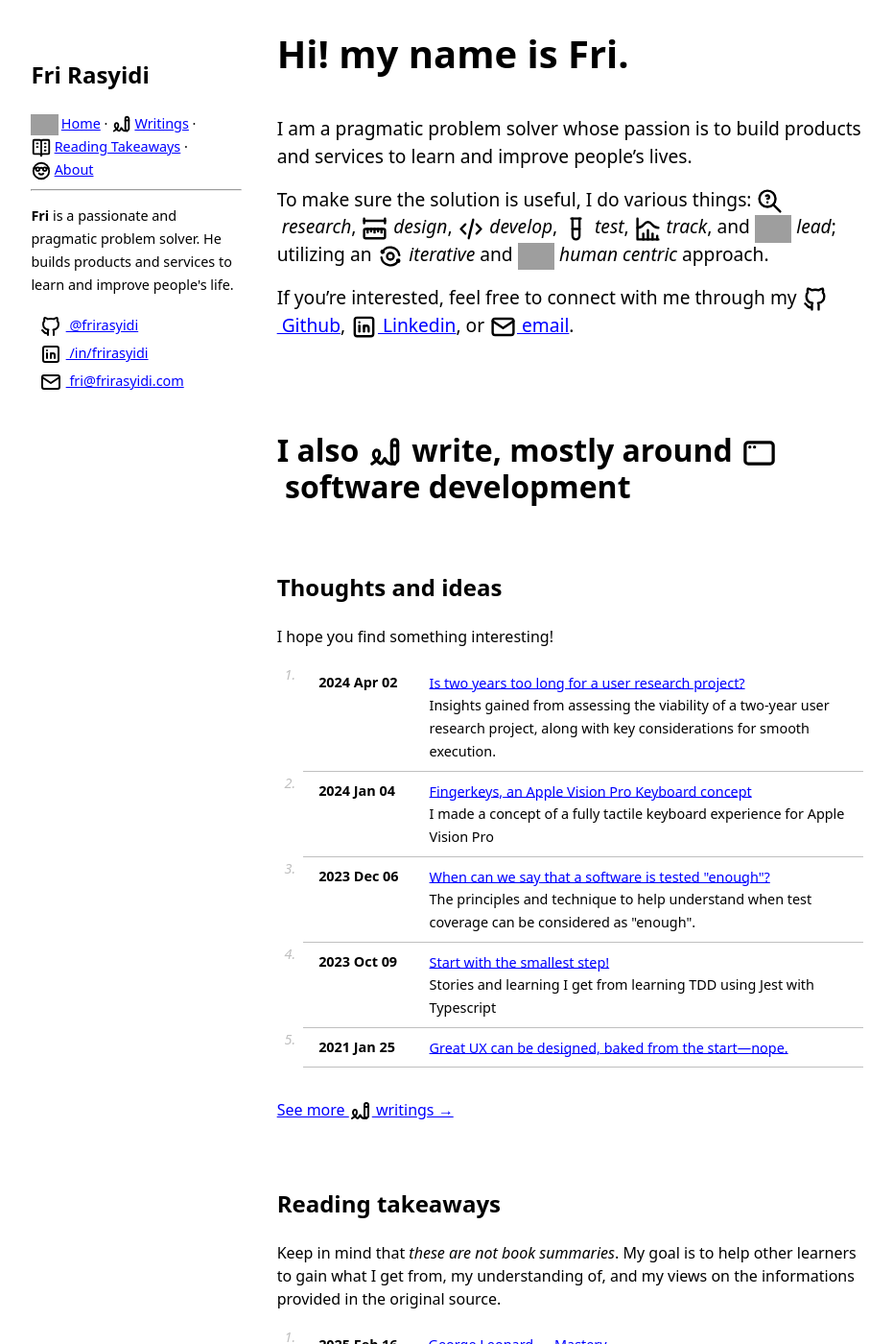
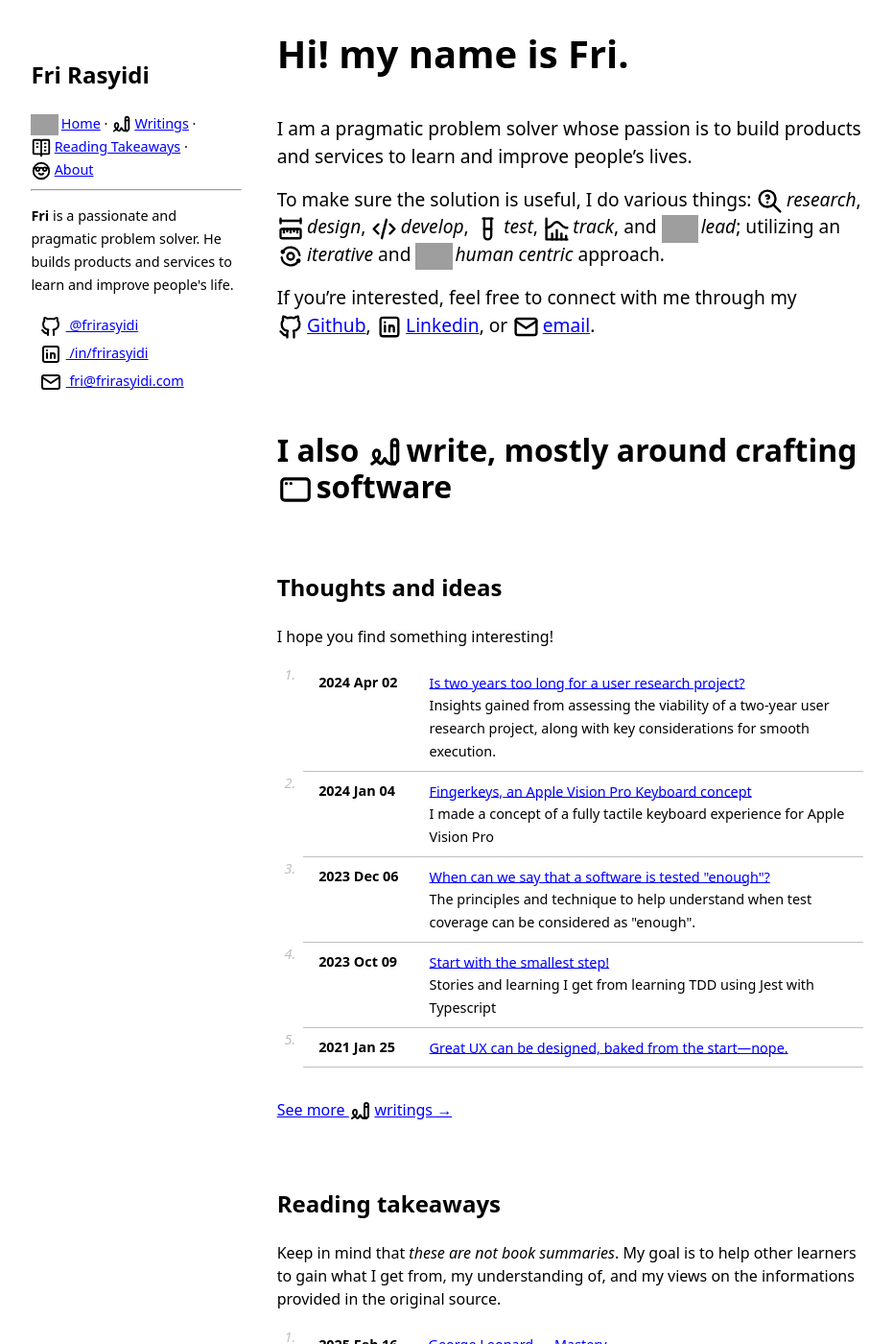
Before and after one commit to frirasyidi/frirasyidi.github.io, a Jekyll site: the page built from index.md, in a window 1280 px wide and 1400 px high. Shown: the whole window at 96% size, without its empty margins (174-1105 px from the left). Built offline with Jekyll 4.4.1, drawn with Linux system fonts in a browser that asks for light colours; grey boxes are pictures that could not be loaded.

Commit message:
Fix text-icon displays

```diff
--- a/_includes/footer.html
+++ b/_includes/footer.html
@@ -7,68 +7,60 @@
   </section>
   <section class="nav-credits" alt="Acknowledgements">
     <nav>
-      <a href="{{ site.baseurl }}/" style="white-space: nowrap"><img
+      <a href="{{ site.baseurl }}/" class="nowrap"><img
           src="/assets/icons/home.svg"
           alt=""
           class="icon"
-          style="margin-right: 2pt"
         />Home</a>
       &bull;
-      <a href="{{ site.baseurl }}/writings" style="white-space: nowrap"><img
+      <a href="{{ site.baseurl }}/writings" class="nowrap"><img
           src="/assets/icons/writings.svg"
           alt=""
           class="icon"
-          style="margin-right: 2pt"
         />Writings</a>
       &bull;
       <a
         href="{{ site.baseurl }}/reading-takeaways"
-        style="white-space: nowrap"
+        class="nowrap"
       ><img
           src="/assets/icons/reading-takeaways.svg"
           alt=""
           class="icon"
-          style="margin-right: 2pt"
         />Reading Takeaways</a>
       &bull;
-      <a href="{{ site.baseurl }}/about" style="white-space: nowrap"><img
+      <a href="{{ site.baseurl }}/about" class="nowrap"><img
           src="/assets/icons/about.svg"
           alt=""
           class="icon"
-          style="margin-right: 2pt"
         />About</a>
     </nav>
     <p>
       This site is powered by
-      <a href="https://jekyllrb.com" style="white-space: nowrap"><img
+      <a href="https://jekyllrb.com" class="nowrap"><img
           src="/assets/icons/jekyll.svg"
           alt=""
           class="icon"
-          style="margin-right: 2pt"
         />Jekyll</a> and
-      <a href="https://github.io" style="white-space: nowrap"><img
+      <a href="https://github.io" class="nowrap"><img
           src="/assets/social-media/github.svg"
           alt=""
           class="icon"
-          style="margin-right: 2pt"
         />Github Pages</a>,
       <a
         href="https://github.com/frirasyidi/frirasyidi.github.io"
-        style="white-space: nowrap"
+        class="nowrap"
       ><img
           src="/assets/icons/code.svg"
           alt=""
           class="icon"
-          style="margin-right: 2pt"
         />custom styled</a> with the goal of improving readability and
       understandability. Some SVG icons are sourced from <a
         href="https://tabler.io/icons"
-        style="white-space: nowrap"
+        class="nowrap"
       ><img
           src="/assets/icons/tabler.svg"
           alt=""
           class="icon"
-          style="margin-right: 2pt"
         />Tabler.io</a>.
     </p>
   </section>
--- a/_includes/header.html
+++ b/_includes/header.html
@@ -6,33 +6,29 @@
   <nav>
     <span class="hide-mobile"><a
         href="{{ site.baseurl }}/"
-        style="white-space: nowrap"
+        class="nowrap"
       ><img
           src="/assets/icons/home.svg"
           alt=""
           class="icon"
-          style="margin-right: 2pt"
         />Home</a> &middot;</span>
-    <a href="{{ site.baseurl }}/writings" style="white-space: nowrap"><img
+    <a href="{{ site.baseurl }}/writings" class="nowrap"><img
         src="/assets/icons/writings.svg"
         alt=""
         class="icon"
-        style="margin-right: 2pt"
       />Writings</a> &middot;
     <a
       href="{{ site.baseurl }}/reading-takeaways"
-      style="white-space: nowrap"
+      class="nowrap"
     ><img
         src="/assets/icons/reading-takeaways.svg"
         alt=""
         class="icon"
-        style="margin-right: 2pt"
       />Reading Takeaways</a> &middot;
-    <a href="{{ site.baseurl }}/about" style="white-space: nowrap"><img
+    <a href="{{ site.baseurl }}/about" class="nowrap"><img
         src="/assets/icons/about.svg"
         alt=""
         class="icon"
-        style="margin-right: 2pt"
       />About</a>
   </nav>
   <hr />
--- a/_layouts/post.html
+++ b/_layouts/post.html
@@ -3,20 +3,18 @@
 ---
 
 {% if page.categories contains "writings" %}
-  <a href="/writings" style="white-space: nowrap"
+  <a href="/writings" class="nowrap"
   >← Back to <img
       src="/assets/icons/writings.svg"
       alt=""
       class="icon"
-      style="margin-right: 2pt"
     />Writings</a>
 {% elsif page.categories contains "reading-takeaways" %}
-  <a href="/reading-takeaways" style="white-space: nowrap"
+  <a href="/reading-takeaways" class="nowrap"
   >← Back to <img
       src="/assets/icons/reading-takeaways.svg"
       alt=""
       class="icon"
-      style="margin-right: 2pt"
     />Reading Takeaways</a>
 {% endif %}
 
--- a/_sass/_base.scss
+++ b/_sass/_base.scss
@@ -28,6 +28,10 @@
   margin: 0rem 0 3rem 0;
 }
 
+.nowrap {
+  white-space: nowrap;
+}
+
 h1,
 h2,
 h3,
@@ -41,6 +45,7 @@
     margin: -0.25em 0;
     vertical-align: middle;
     height: 1.5em;
+    margin-right: 2pt;
 
     &:hover {
       vertical-align: top;
--- a/index.md
+++ b/index.md
@@ -10,23 +10,26 @@
 services to learn and improve people's lives.</big>
 
 <big>To make sure the solution is useful, I do various things:
-<img src='/assets/icons/research.svg' alt='' class="icon"/>&nbsp;_research_,
-<img src='/assets/icons/design.svg' alt='' class="icon"/>&nbsp;_design_,
-<img src='/assets/icons/code.svg' alt='' class="icon"/>&nbsp;_develop_,
-<img src='/assets/icons/test.svg' alt='' class="icon"/>&nbsp;_test_,
-<img src='/assets/icons/track.svg' alt='' class="icon"/>&nbsp;_track_, and
-<img src='/assets/icons/lead.svg' alt='' class="icon"/>&nbsp;_lead_; utilizing
-an <img src='/assets/icons/iterative.svg' alt='' class="icon"/>&nbsp;_iterative_
-and <img src='/assets/icons/human-centric.svg' alt='' class="icon"/>&nbsp;_human
-centric_ approach.</big>
+<span class="nowrap"><img src='/assets/icons/research.svg' alt='' class="icon"/>_research_</span>,
+<span class="nowrap"><img src='/assets/icons/design.svg' alt='' class="icon"/>_design_</span>,
+<span class="nowrap"><img src='/assets/icons/code.svg' alt='' class="icon"/>_develop_</span>,
+<span class="nowrap"><img src='/assets/icons/test.svg' alt='' class="icon"/>_test_</span>,
+<span class="nowrap"><img src='/assets/icons/track.svg' alt='' class="icon"/>_track_</span>,
+and
+<span class="nowrap"><img src='/assets/icons/lead.svg' alt='' class="icon"/>_lead_</span>;
+utilizing an
+<span class="nowrap"><img src='/assets/icons/iterative.svg' alt='' class="icon"/>_iterative_</span>
+and
+<span class="nowrap"><img src='/assets/icons/human-centric.svg' alt='' class="icon"/>_human
+centric_</span> approach.</big>
 
 <big>If you're interested, feel free to connect with me through my
-<a href="https://github.com/{{ site.github_username }}"><img src="/assets/social-media/github.svg" alt="Github logo" role="img" class="icon"/>&nbsp;Github</a>,
-<a href="https://linkedin.com/in/{{ site.linkedin_username }}"><img src="/assets/social-media/linkedin.svg" alt="Linkedin logo" role="img" class="icon"/>&nbsp;Linkedin</a>,
+<a href="https://github.com/{{ site.github_username }}" class="nowrap"><img src="/assets/social-media/github.svg" alt="Github logo" role="img" class="icon"/>Github</a>,
+<a href="https://linkedin.com/in/{{ site.linkedin_username }}" class="nowrap"><img src="/assets/social-media/linkedin.svg" alt="Linkedin logo" role="img" class="icon"/>Linkedin</a>,
 or
-<a href="mailto:{{ site.email }}"><img src="/assets/social-media/email.svg" alt="Email icon" role="img" class="icon"/>&nbsp;email</a>.</big>
+<a href="mailto:{{ site.email }}" class="nowrap"><img src="/assets/social-media/email.svg" alt="Email icon" role="img" class="icon"/>email</a>.</big>
 
-## I also <img src='/assets/icons/writings.svg' alt='' class="icon"/>&nbsp;write, mostly around <img src='/assets/icons/software.svg' alt='' class="icon"/>&nbsp;software development
+## I also <span class="nowrap"><img src='/assets/icons/writings.svg' alt='' class="icon"/>write</span>, mostly around crafting <span class="nowrap"><img src='/assets/icons/software.svg' alt='' class="icon"/>software</span>
 
 <!-- Writings section -->
 
@@ -48,7 +51,7 @@
 
 {% assign writings_posts = site.posts | where: "categories", "writings" %} {% if
 writings_posts.size > 5 %}
-[See more <img src='/assets/icons/writings.svg' alt='' class="icon"/>&nbsp;writings →](/writings)
+[See more <span class="nowrap"><img src='/assets/icons/writings.svg' alt='' class="icon"/>writings</span> →](/writings)
 {% endif %}
 
 <!-- Reading Takeaways section -->
@@ -73,5 +76,5 @@
 
 {% assign writings_posts = site.posts | where: "categories", "reading-takeaways"
 %} {% if writings_posts.size > 5 %}
-[See more <img src='/assets/icons/reading-takeaways.svg' alt='' class="icon"/>&nbsp;reading takeaways →](/reading-takeaways)
+[See more <span class="nowrap"><img src='/assets/icons/reading-takeaways.svg' alt='' class="icon"/>reading takeaways</span> →](/reading-takeaways)
 {% endif %}
```
